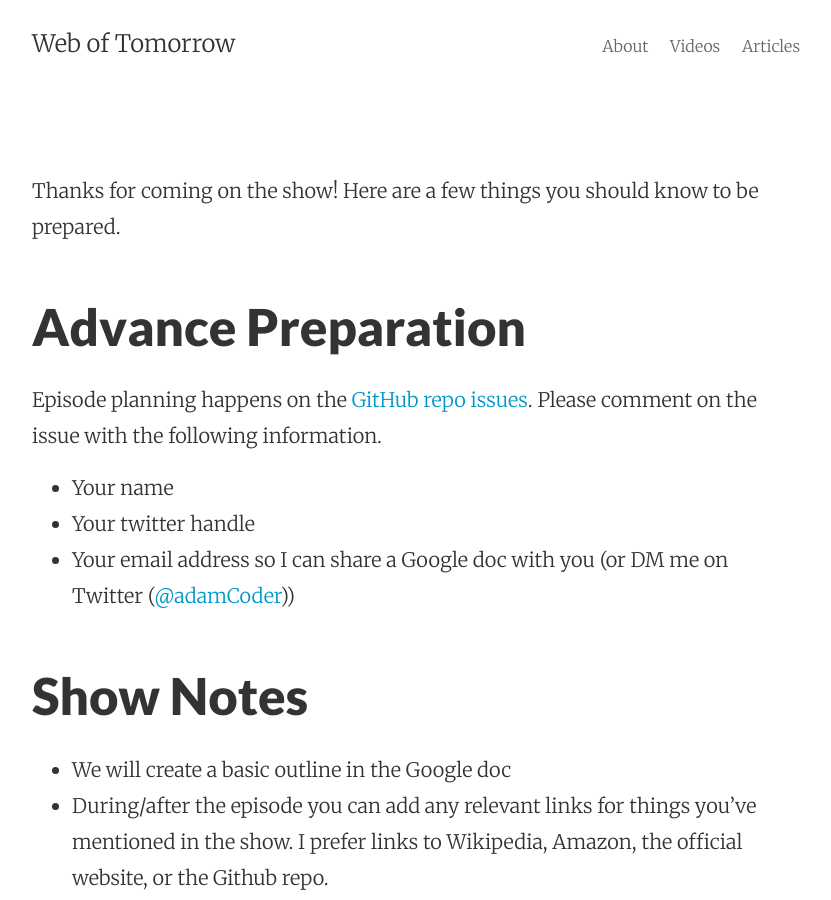
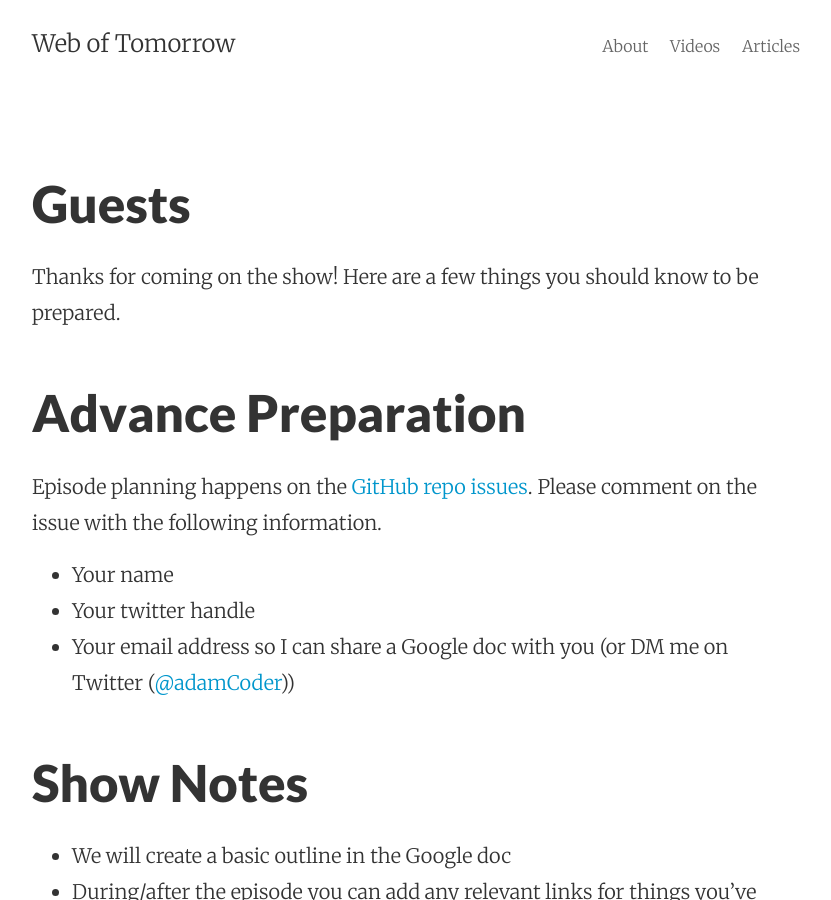
Before and after one commit to agarrharr/weboftomorrowpodcast.com, a Jekyll site: the page built from guests.md, in a window 1280 px wide and 900 px high. Shown: the whole window, without its empty margins (224-1055 px from the left). Built offline with Jekyll 4.4.1, drawn with Linux system fonts in a browser that asks for light colours; our own code applies the rules of GitHub Pages for plain Markdown files.

Commit message:
Add front matter to guests.md so it's live

```diff
--- a/guests.md
+++ b/guests.md
@@ -1,3 +1,9 @@
+---
+layout: page
+title: Guests
+permalink: /guests/
+---
+
 Thanks for coming on the show! Here are a few things you should know to be prepared.
 
 ## Advance Preparation
```
